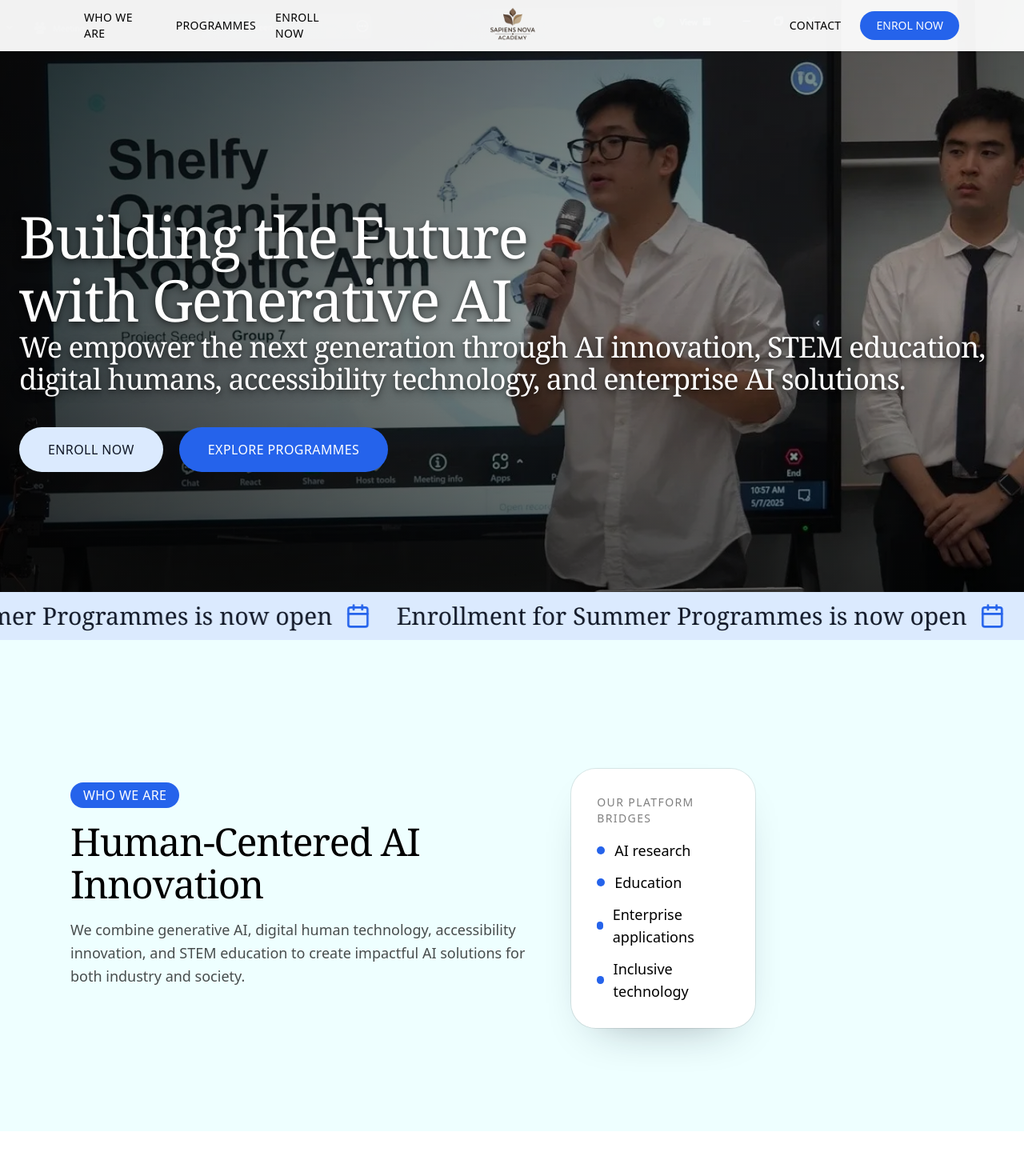
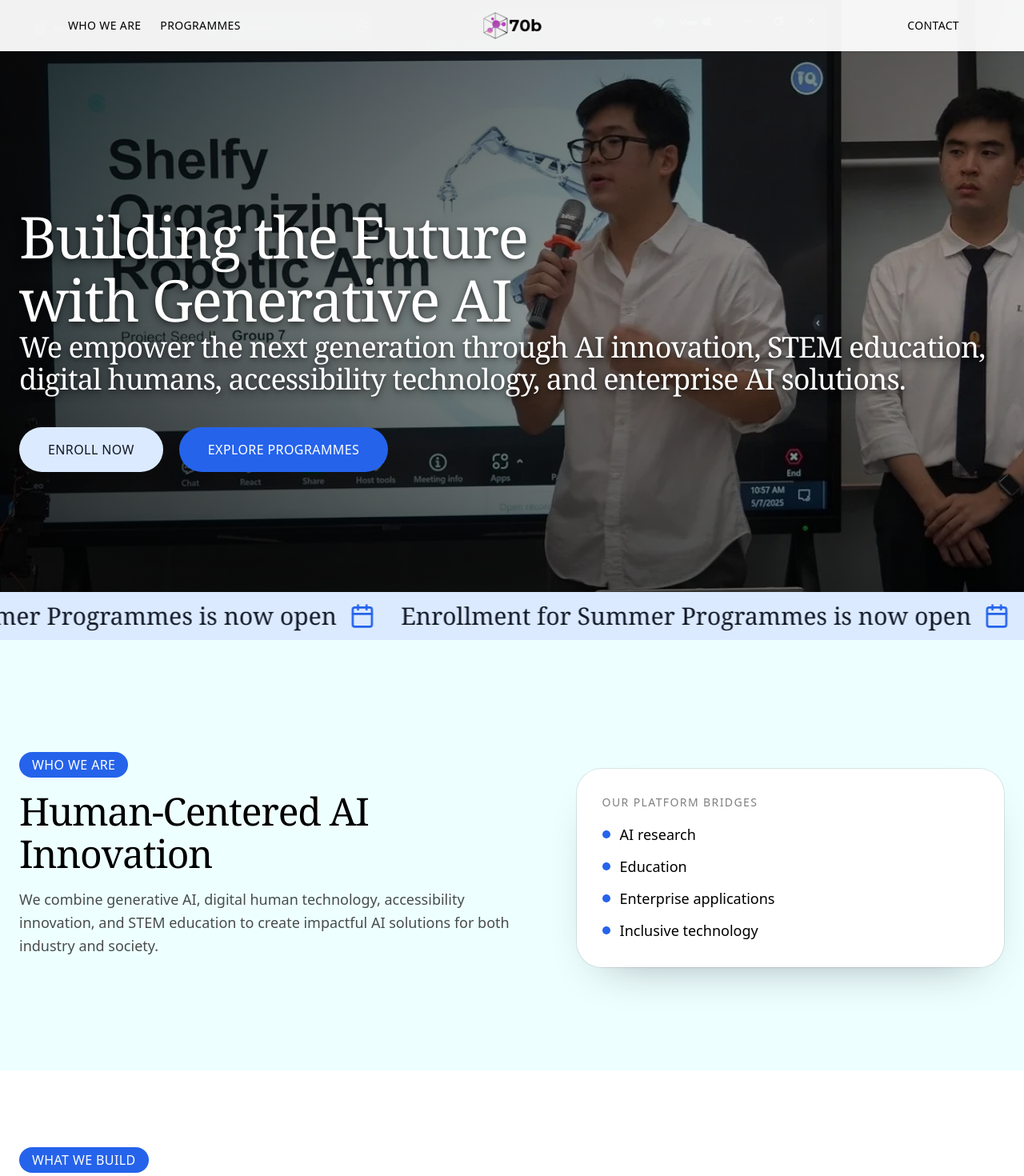
Before and after one commit to mylifenetwork/70b-sapiens-nova, a Next.js app: page / in a window 1280 px wide. Shown: the top 1470 px of the page at 80% size. Built offline with nearby package versions, Linux system fonts and the light colour scheme; a web font is replaced by a local one.

Commit message:
Change Content and Layout

```diff
--- a/app/page.tsx
+++ b/app/page.tsx
@@ -20,7 +20,7 @@ function SectionLabel({ children }: { children: ReactNode }) {
 
 function SectionHeading({ label, title, description }: { label: string; title: string; description: string }) {
 	return (
-		<div className="max-w-3xl space-y-4">
+		<div className="max-w-5xl space-y-4">
 			<SectionLabel>{label}</SectionLabel>
 			<h2 className="font-serif text-4xl font-normal leading-[1.1] text-black md:text-5xl">{title}</h2>
 			<p className="text-lg leading-relaxed text-black/70">{description}</p>
@@ -156,7 +156,7 @@ export default function HomePage() {
 			<HeroSection />
 
 			<section id="about-us" className="w-full bg-[var(--bg-linen)] py-24 md:py-32">
-				<div className="mx-auto max-w-6xl px-6">
+				<div className="mx-auto max-w-7xl px-6">
 					<div className="grid gap-10 lg:grid-cols-[1.1fr_0.9fr] lg:items-center">
 						<div className="space-y-6">
 							<SectionHeading
@@ -167,7 +167,7 @@ export default function HomePage() {
 						</div>
 
 						<div className="grid gap-4 sm:grid-cols-2">
-							<div className="soft-card mt-8 bg-white p-8">
+							<div className="soft-card mt-8 w-full sm:col-span-2 bg-white p-8">
 								<p className="text-sm uppercase tracking-widest text-black/50">Our platform bridges</p>
 								<ul className="mt-4 space-y-3 text-lg text-black">
 									{whoWeAreBridges.map((item) => (
@@ -237,12 +237,12 @@ export default function HomePage() {
 						description="Discover hands-on AI and STEM programs designed to inspire creativity, build future-ready skills, and turn innovative ideas into real-world projects."
 					/>
 
-					<div className="mt-12 grid gap-6 md:grid-cols-2 xl:grid-cols-3">
+					<div className="mt-12 grid gap-6 lg:grid-cols-2">
 						{featuredPrograms.map((program) => {
 							const isDark = program.tone.includes('text-white');
 
 							return (
-								<article key={program.title} className={`soft-card mt-8 ${program.tone}`}>
+								<article key={program.title} className={`soft-card h-full ${program.tone}`}>
 									<div className="relative aspect-[4/3] overflow-hidden">
 										<Image src={program.image} alt={program.title} fill className="object-cover transition-transform duration-700 hover:scale-105" />
 									</div>
@@ -271,7 +271,7 @@ export default function HomePage() {
 
 			<section id="why-choose-us" className="w-full bg-white py-24 md:py-32">
   				<div className="mx-auto max-w-7xl px-6">
-    				<div className="max-w-4xl">
+    				<div className="max-w-5xl">
 						<SectionHeading
 							label="Why Choose Us"
 							title="Preparing Students for the Future of AI"
--- a/components/Footer.tsx
+++ b/components/Footer.tsx
@@ -8,7 +8,7 @@ export default function Footer() {
         <div className="grid grid-cols-1 md:grid-cols-2 lg:grid-cols-[1fr_300px_400px] gap-12 lg:gap-16">
           {/* Brand Column */}
           <div className="space-y-4">
-            <Image src="/images/logo.tWDsS5AM_Z1ztuyb.webp" alt="Sapiens Nova Academy" width={200} height={64} className="h-14 w-auto md:h-16" />
+            <Image src="/images/logo.png" alt="Sapiens Nova Academy" width={200} height={64} className="h-14 w-auto md:h-16" />
             <p className="text-sm md:text-base text-gray-800 font-sans max-w-[320px] leading-relaxed">
               Building the Future with Generative AI
             </p>
@@ -39,11 +39,11 @@ export default function Footer() {
             <h3 className="font-serif font-medium text-xl md:text-2xl">Quick Links</h3>
             <ul className="space-y-3">
               {[
-                { href: '/#who-we-are', label: 'WHO WE ARE' },
+                { href: '/#about-us', label: 'WHO WE ARE' },
                 { href: '/programs', label: 'PROGRAMMES' },
-                { href: '/checkout', label: 'ENROL NOW' },
-                { href: '/data-privacy-terms', label: 'DATA PRIVACY TERMS' },
-                { href: '/#footer', label: 'CONTACT' },
+                { href: 'https://docs.google.com/forms/d/e/1FAIpQLSdtPrl4dJX4z_LP_XDTwL0C7ct68QhWGH6eMXMzHIsRd-4rsQ/viewform?usp=header', label: 'ENROLL NOW' },
+                // { href: '/data-privacy-terms', label: 'DATA PRIVACY TERMS' },
+                // { href: '/#footer', label: 'CONTACT' },
               ].map(({ href, label }) => (
                 <li key={href}>
                   <Link href={href} className="text-gray-700 hover:text-black transition-colors text-sm md:text-base font-sans">{label}</Link>
--- a/components/Header.tsx
+++ b/components/Header.tsx
@@ -59,10 +59,10 @@ export default function Header() {
           {/* Desktop Layout - 3 Column Grid */}
           <div className="hidden md:grid grid-cols-3 items-center gap-6">
             {/* Left Navigation */}
-            <div className="flex items-center gap-6 justify-start pl-6">
+            <div className="flex items-center gap-6 justify-start pl-1">
               <Link href="/#about-us" className="nav-link hover:opacity-70 transition-opacity text-sm font-medium uppercase text-black tracking-wide">WHO WE ARE</Link>
               <Link href="/#programs" className="nav-link hover:opacity-70 transition-opacity text-sm font-medium uppercase text-black tracking-wide">PROGRAMMES</Link>
-              <Link href="/checkout" className="nav-link hover:opacity-70 transition-opacity text-sm font-medium uppercase text-black tracking-wide">ENROLL NOW</Link>
+              {/* <Link href="https://docs.google.com/forms/d/e/1FAIpQLSdtPrl4dJX4z_LP_XDTwL0C7ct68QhWGH6eMXMzHIsRd-4rsQ/viewform?usp=header" className="nav-link hover:opacity-70 transition-opacity text-sm font-medium uppercase text-black tracking-wide">ENROLL NOW</Link> */}
             </div>
             {/* Centered Logo */}
             <div className="flex justify-center">
@@ -73,7 +73,7 @@ export default function Header() {
             {/* Right Navigation */}
             <div className="flex items-center gap-6 justify-end">
               <Link href="/#footer" className="nav-link hover:opacity-70 transition-opacity text-sm font-medium uppercase text-black tracking-wide">CONTACT</Link>
-              <Link href="/checkout" className="nav-link rounded-full font-medium text-sm uppercase px-5 py-2 h-9 bg-program-cornfield text-white hover:bg-program-cornfield/90 inline-flex items-center justify-center transition-colors">ENROL NOW</Link>
+              {/* <Link href="https://docs.google.com/forms/d/e/1FAIpQLSdtPrl4dJX4z_LP_XDTwL0C7ct68QhWGH6eMXMzHIsRd-4rsQ/viewform?usp=header" className="nav-link rounded-full font-medium text-sm uppercase px-5 py-2 h-9 bg-program-cornfield text-white hover:bg-program-cornfield/90 inline-flex items-center justify-center transition-colors">ENROL NOW</Link> */}
             </div>
           </div>
         </nav>
--- a/components/HeroSection.tsx
+++ b/components/HeroSection.tsx
@@ -49,7 +49,7 @@ export default function HeroSection() {
           We empower the next generation through AI innovation, STEM education, digital humans, accessibility technology, and enterprise AI solutions.
         </h2>
         <div className="flex flex-col sm:flex-row gap-4 sm:gap-5 justify-center md:justify-start items-center mt-8 md:mt-10">
-          <Link href="/checkout" className="hero-cta inline-flex items-center justify-center w-full sm:w-auto px-8 sm:px-9 py-3.5 sm:py-4 rounded-[30px] font-medium text-sm sm:text-base uppercase tracking-wide transition-all duration-300 hover:opacity-90 hover:scale-105 h-auto" style={{ backgroundColor: 'var(--brand-primary-light)', color: 'var(--text-primary)' }}>
+          <Link href="https://docs.google.com/forms/d/e/1FAIpQLSdtPrl4dJX4z_LP_XDTwL0C7ct68QhWGH6eMXMzHIsRd-4rsQ/viewform?usp=header" className="hero-cta inline-flex items-center justify-center w-full sm:w-auto px-8 sm:px-9 py-3.5 sm:py-4 rounded-[30px] font-medium text-sm sm:text-base uppercase tracking-wide transition-all duration-300 hover:opacity-90 hover:scale-105 h-auto" style={{ backgroundColor: 'var(--brand-primary-light)', color: 'var(--text-primary)' }}>
             ENROLL NOW
           </Link>
           <Link href="/programs" className="hero-cta inline-flex items-center justify-center w-full sm:w-auto px-8 sm:px-9 py-3.5 sm:py-4 rounded-[30px] font-medium text-sm sm:text-base uppercase tracking-wide transition-all duration-300 hover:opacity-90 hover:scale-105 h-auto" style={{ backgroundColor: 'var(--brand-primary)', color: 'var(--primary-foreground)' }}>
```
Also changed, not shown: public/images/logo.png.
